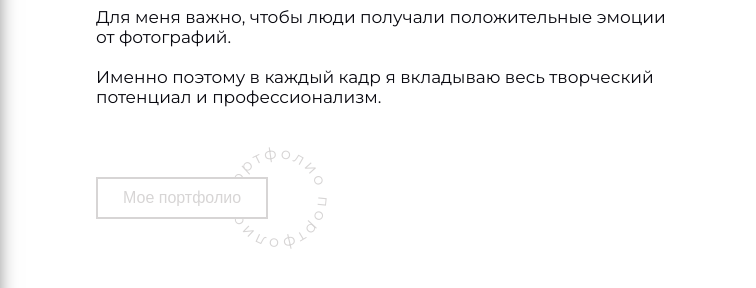
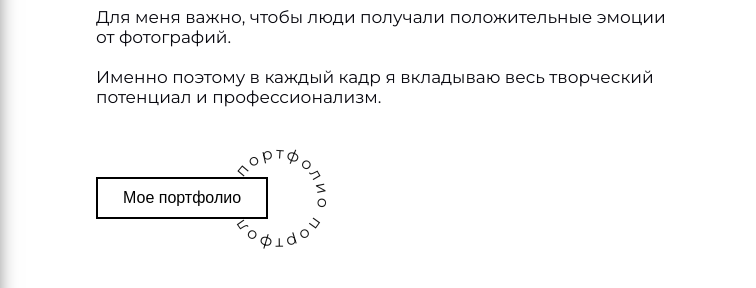
Before and after one commit to ChiefCreator/Nikita-Efremov, a website: page src/html/index.html in a window 1280 px wide. Shown: the part 1120-1408 px from the top of the page, 524-1280 px from the left. Drawn offline with nearby package versions, Linux system fonts and the light colour scheme; files that its build step writes are made by us from their sources; files whose address does not match are found by name.

Commit message:
Изменение стилизации некоторых кнопок

```diff
--- a/src/html/blocks/section-about.html
+++ b/src/html/blocks/section-about.html
@@ -18,7 +18,7 @@
                 <p class="about__text">Привет! Меня зовут Никита Ефремов - я фотограф из Могилева. Занимаюсь профессиональной фотографией уже 2 года.</p>
                 <p class="about__text">Для меня важно, чтобы люди получали положительные эмоции от фотографий.</p>
                 <p class="about__text">Именно поэтому в каждый кадр я вкладываю весь творческий потенциал и профессионализм.</p>
-                <div class="about__button-order button-order">
+                <a class="gallery-link" href="./../portfolio.html"><div class="about__button-order button-order">
                     <button class="button-order__btn">Мое портфолио</button>
                     <svg class="button-order__circle-text circle-text" viewBox="0 0 80 80">
                         <path class="circle-text__path" id="circle-text" d="M 0,40 a 40,40 0 1,1 0,1 z" />
@@ -26,7 +26,7 @@
                           <textPath xlink:href="#circle-text">портфолио портфолио</textPath>
                         </text>
                     </svg>
-                </div>
+                </div></a>
             </div>
         </article>
     </div>
--- a/src/scss/blocks/common.scss
+++ b/src/scss/blocks/common.scss
@@ -80,6 +80,10 @@
     transition: fill .3s ease;
     &__path{
         fill: none;
+    }
+    &__path{
+        transform-origin: center;
+        transform: rotate(30deg);
     }
 }
 .dropdown-select{
--- a/src/scss/blocks/section-about.scss
+++ b/src/scss/blocks/section-about.scss
@@ -46,8 +46,11 @@
         .button-order__btn{
             background-color: white;
             backdrop-filter: none;
-            border: 2px solid $muted-light-bg;
-            color: $muted-light-bg;
+            border: 2px solid black;
+            color: black;
+        }
+        .circle-text{
+            fill:rgb(23, 23, 23);
         }
     }
 }
```
Also changed, not shown: build/css/style.css, build/index.html.
